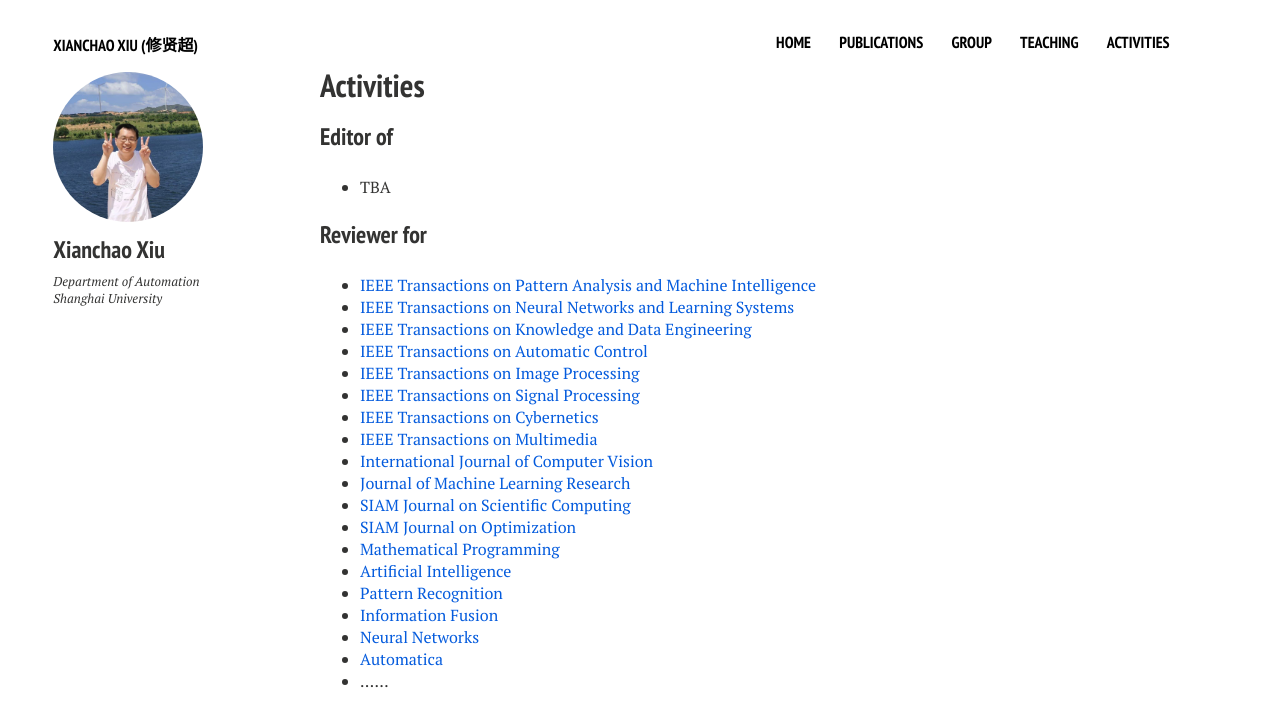
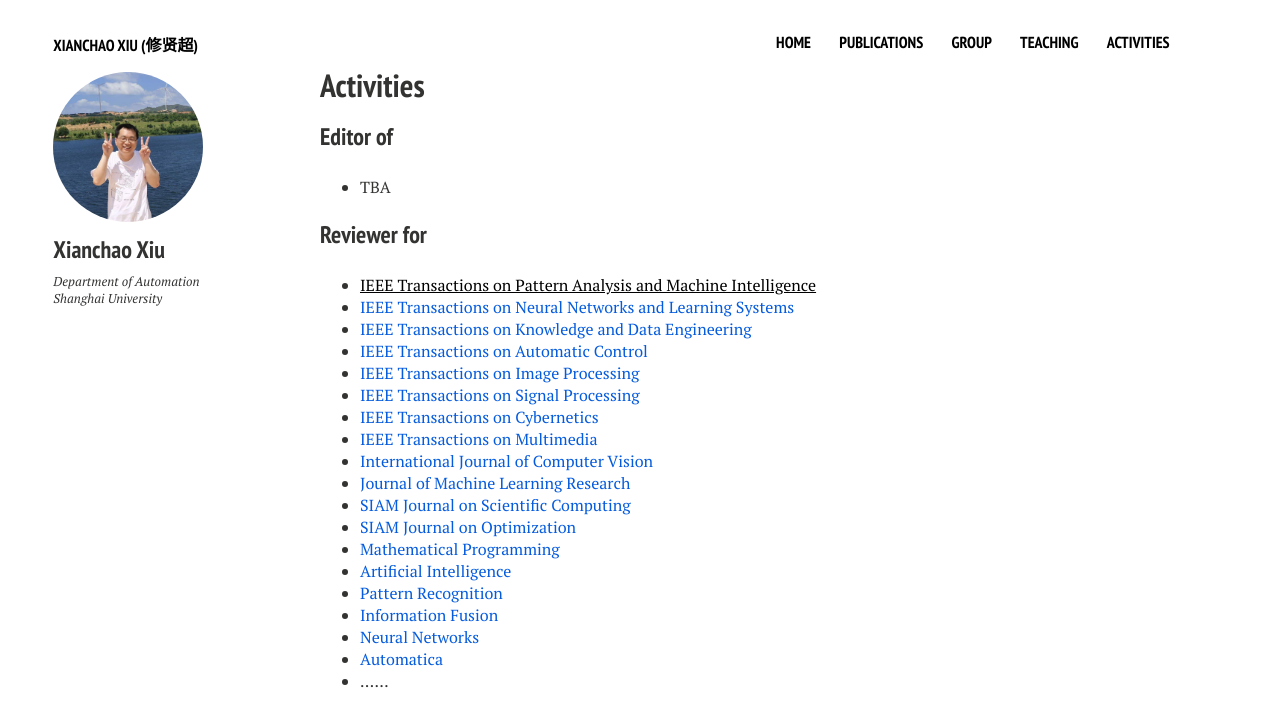
Before and after one commit to xianchaoxiu/xianchaoxiu.github.io, a Jekyll site: the page built from activities/index.md, in a window 1280 px wide. Shown: the top 727 px of the page. Built offline with Jekyll 4.4.1, drawn with Linux system fonts in a browser that asks for light colours; nearby versions of some CDN libraries.

Commit message:
Update index.md

```diff
--- a/activities/index.md
+++ b/activities/index.md
@@ -13,7 +13,7 @@ share: false
 
 
 ### Reviewer for
-* <a href="https://ieeexplore.ieee.org/xpl/RecentIssue.jsp?punumber=34" class="textlink">IEEE Transactions on Pattern Analysis and Machine Intelligence </a> <br>
+* <a href="https://ieeexplore.ieee.org/xpl/RecentIssue.jsp?punumber=34">IEEE Transactions on Pattern Analysis and Machine Intelligence </a> <br>
 * <a href="https://ieeexplore.ieee.org/xpl/RecentIssue.jsp?punumber=5962385" class="textlink" target="_blank">IEEE Transactions on Neural Networks and Learning Systems</a> <br>
 * <a href="https://ieeexplore.ieee.org/xpl/RecentIssue.jsp?punumber=69" class="textlink" target="_blank">IEEE Transactions on Knowledge and Data Engineering</a> <br>
 * <a href="https://ieeexplore.ieee.org/xpl/RecentIssue.jsp?punumber=9" class="textlink" target="_blank">IEEE Transactions on Automatic Control</a> <br>
```
